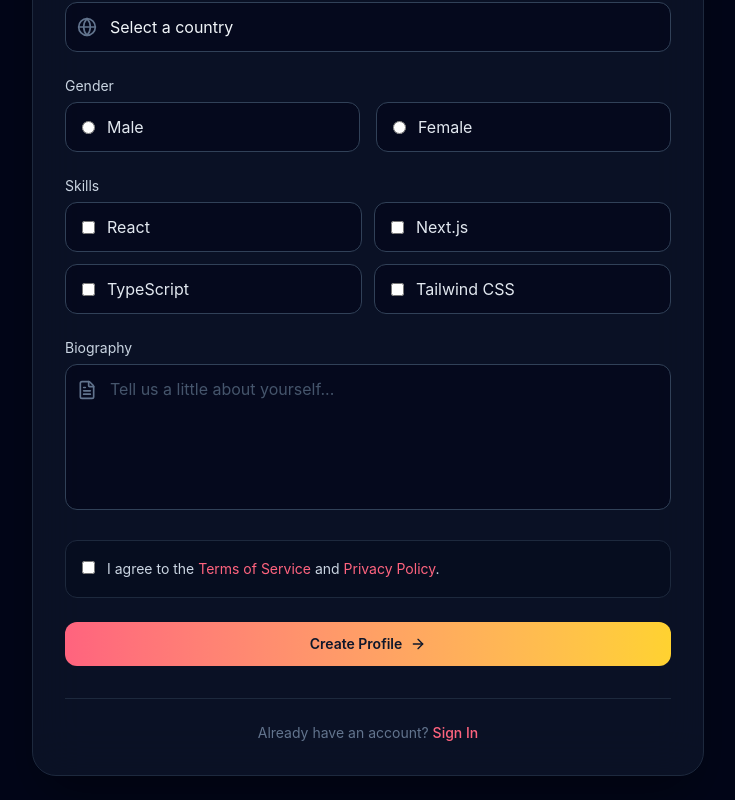
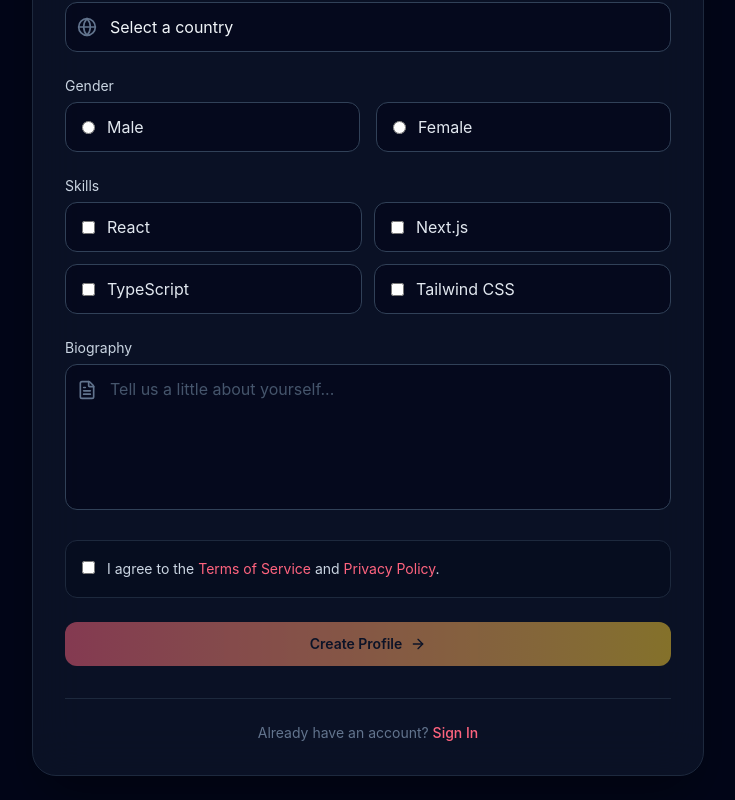
Before and after one commit to qasemB/ReactRHFCourse, a React (Vite) app: page / in a window 1280 px wide. Shown: the part 661-1461 px from the top of the page, without its empty margins (272-1007 px from the left). Built offline with nearby package versions, Linux system fonts and the light colour scheme.

Commit message:
07-watch

```diff
--- a/src/components/UserProfileForm.tsx
+++ b/src/components/UserProfileForm.tsx
@@ -32,11 +32,15 @@ export default function UserProfileForm () {
         register,
         handleSubmit,
         formState: { errors },
+        watch
     } = useForm<UserProfileFormData>();
 
     const onSubmit = ( data: UserProfileFormData ) => {
         console.log( data );
     };
+
+    const terms = watch("terms")
+
 
     return (
         <div className="min-h-screen w-full bg-slate-950 flex items-center justify-center p-6">
@@ -243,7 +247,8 @@ export default function UserProfileForm () {
 
                         <button
                             type="submit"
-                            className="w-full mt-2 bg-linear-to-r from-rose-400 to-amber-300 text-slate-900 font-semibold text-sm rounded-xl py-3 flex items-center justify-center gap-2 transition hover:brightness-105 active:scale-[0.98]"
+                            className={`w-full mt-2 bg-linear-to-r from-rose-400 to-amber-300 text-slate-900 font-semibold text-sm rounded-xl py-3 flex items-center justify-center gap-2 transition hover:brightness-105 active:scale-[0.98] ${!terms && "opacity-50 pointer-events-none"}`}
+                            disabled={!terms}
                         >
                             Create Profile
                             <ArrowRight className="w-4 h-4" />
```
